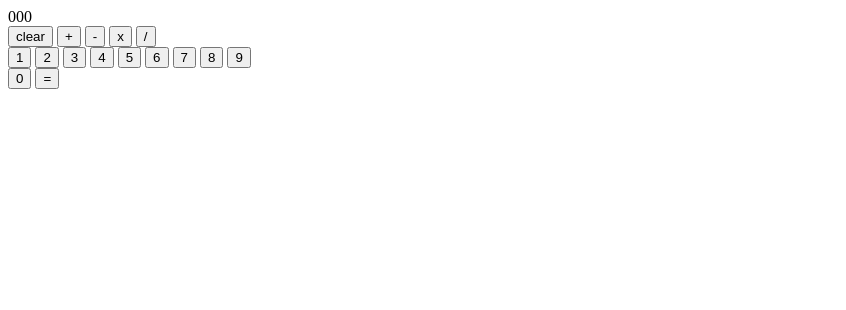
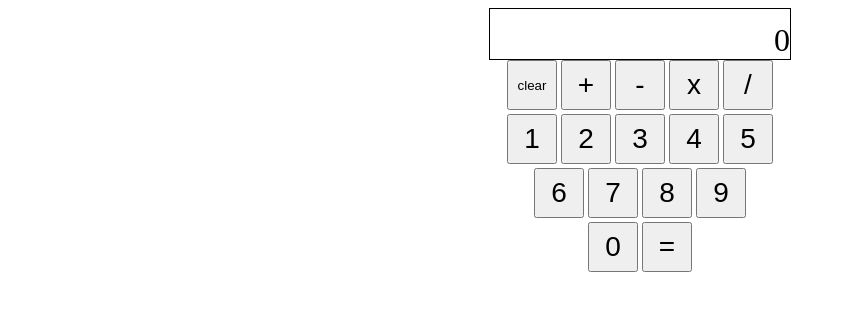
Before and after one commit to ShaymooseIII/Odin_Calculator, a plain HTML site: page index.html in a window 1280 px wide. Shown: the whole page, without its empty margins (0-846 px from the left). Drawn offline with Linux system fonts and the light colour scheme.

Commit message:
added css styling

```diff
--- a/index.html
+++ b/index.html
@@ -9,7 +9,7 @@
 <body>
     <div class="calculator-section">
         <div class="calculator-container">
-            <div class="display">000</div>
+            <div class="display">0</div>
             <div class = "body">
                 <div class = "top">
                     <button id ="clear">clear</button>
--- a/styles.css
+++ b/styles.css
@@ -0,0 +1,43 @@
+body{
+    display: flex;
+    justify-content: center;
+}
+button{
+    width: 50px;
+    height: 50px;
+}
+button:not(#clear){
+    font-size: 28px;
+}
+.calculator-container{
+    display: flex;
+    flex-direction: column;
+    align-items: center;
+    width: 300px;
+}
+.body{
+    display: flex;
+    flex-direction: column;
+    gap: 4px;
+}
+.display{
+    border: 1px solid black;
+    width: 300px;
+    height: 50px;
+    display: flex;
+    justify-content: end;
+    align-items: end;
+    font-size: 32px;
+}
+
+.top,
+.mid,
+.bottom{
+    display: flex;
+    justify-content: center;
+    gap: 4px;
+}
+
+.mid{
+    flex-wrap: wrap;
+}
```
